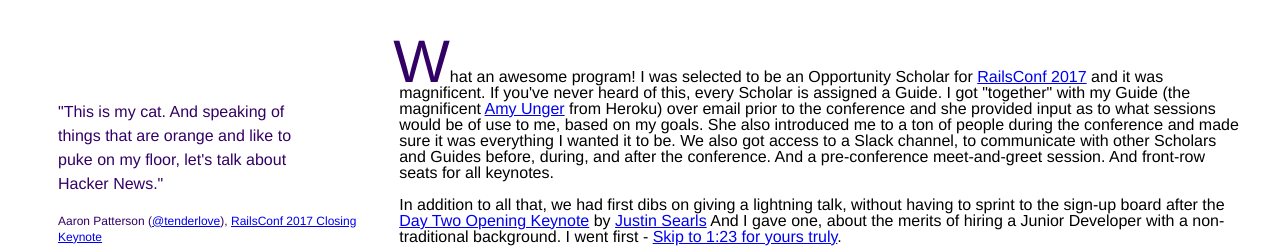
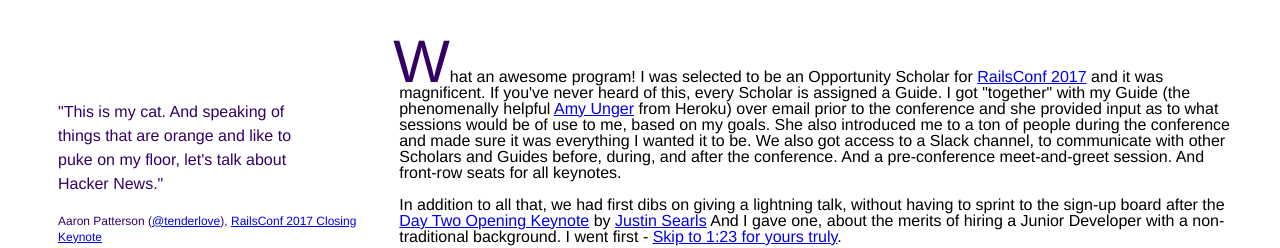
Before and after one commit to heatherherrington/heatherherrington.github.io, a plain HTML site: page blog/week11_personal.html in a window 1280 px wide. Shown: the part 553-801 px from the top of the page. Drawn offline with Linux system fonts and the light colour scheme.

Commit message:
Edit week11 post

```diff
--- a/blog/week11_personal.html
+++ b/blog/week11_personal.html
@@ -41,7 +41,7 @@
         <section class="post-text">
           <img class="blog-image" src="../images/railsconf.png" alt="Logo for RailsConf 2017" />
           <p>
-            <span class="first-letter">W</span>hat an awesome program! I was selected to be an Opportunity Scholar for <a href="http://railsconf.com/">RailsConf 2017</a> and it was magnificent. If you've never heard of this, every Scholar is assigned a Guide. I got "together" with my Guide (the magnificent <a href="https://twitter.com/cdwort?lang=en"> Amy Unger</a> from Heroku) over email prior to the conference and she provided input as to what sessions would be of use to me, based on my goals. She also introduced me to a ton of people during the conference and made sure it was everything I wanted it to be. We also got access to a Slack channel, to communicate with other Scholars and Guides before, during, and after the conference. And a pre-conference meet-and-greet session. And front-row seats for all keynotes.
+            <span class="first-letter">W</span>hat an awesome program! I was selected to be an Opportunity Scholar for <a href="http://railsconf.com/">RailsConf 2017</a> and it was magnificent. If you've never heard of this, every Scholar is assigned a Guide. I got "together" with my Guide (the phenomenally helpful <a href="https://twitter.com/cdwort?lang=en"> Amy Unger</a> from Heroku) over email prior to the conference and she provided input as to what sessions would be of use to me, based on my goals. She also introduced me to a ton of people during the conference and made sure it was everything I wanted it to be. We also got access to a Slack channel, to communicate with other Scholars and Guides before, during, and after the conference. And a pre-conference meet-and-greet session. And front-row seats for all keynotes.
           <p>
             In addition to all that, we had first dibs on giving a lightning talk, without having to sprint to the sign-up board after the <a href="http://confreaks.tv/videos/railsconf2017-keynote">Day Two Opening Keynote</a> by <a href="https://twitter.com/searls">Justin Searls</a> And I gave one, about the merits of hiring a Junior Developer with a non-traditional background. I went first - <a href="http://confreaks.tv/videos/railsconf2017-lightning-talks">Skip to 1:23 for yours truly</a>.
           </p>
```
